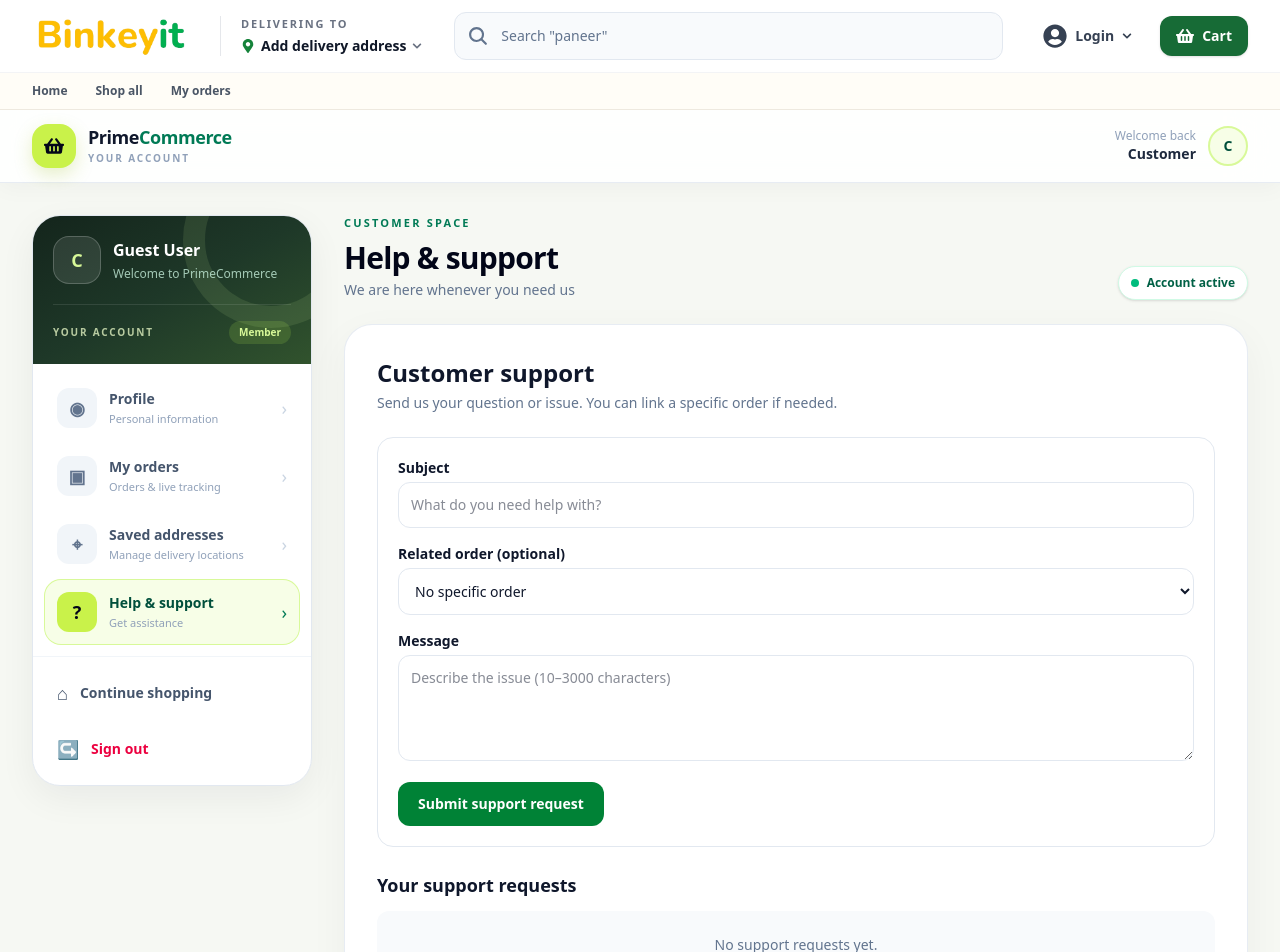
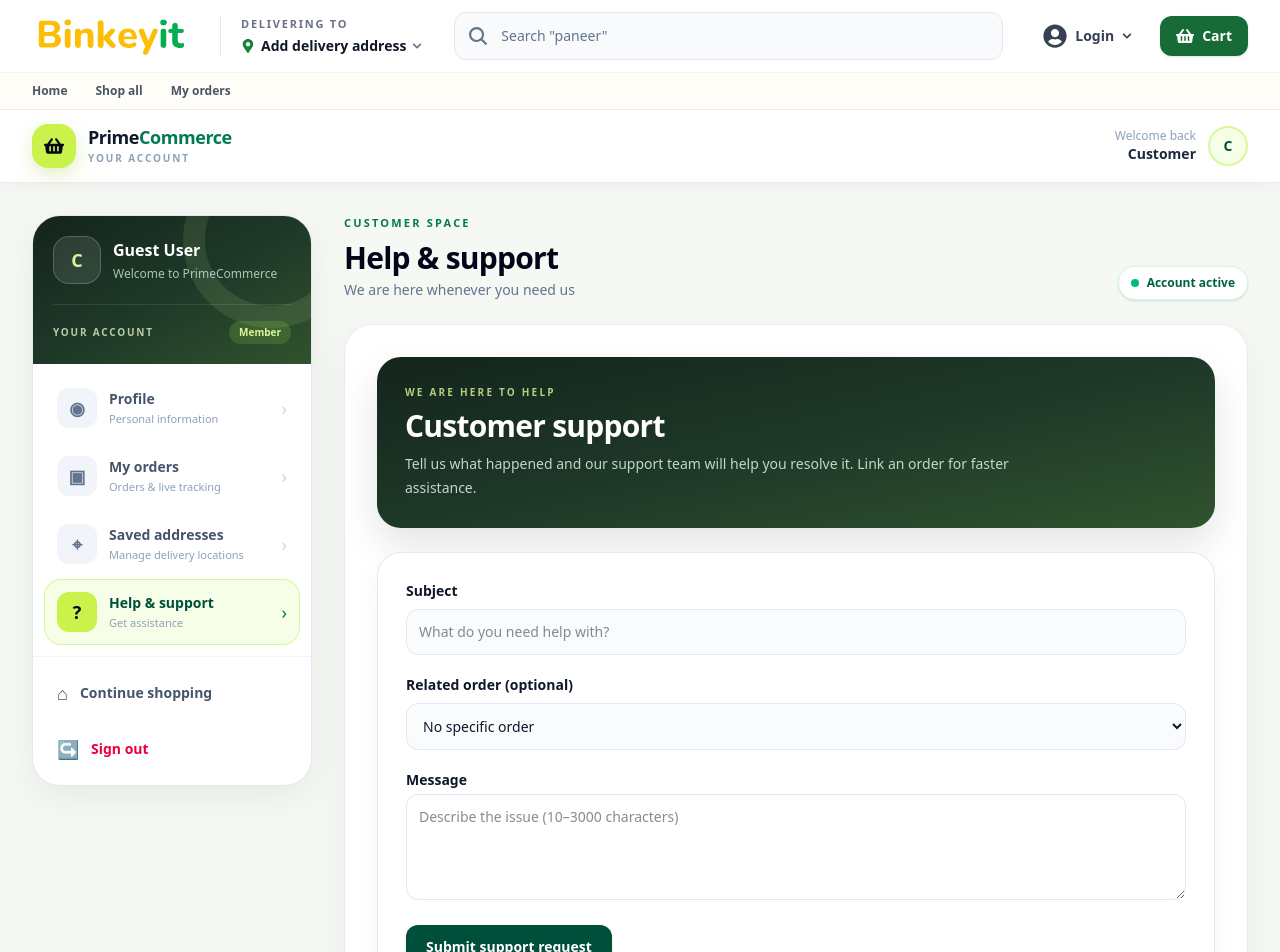
Before and after one commit to LingamGanesh/PrimeCommerce-fullstack, a React (Vite) app in the folder client/: page /dashboard/support in a window 1280 px wide. Shown: the top 952 px of the page. Built offline with nearby package versions, Linux system fonts and the light colour scheme; no server answers.

Commit message:
Polish customer support center and ticket history UI

```diff
--- a/client/src/pages/Support.jsx
+++ b/client/src/pages/Support.jsx
@@ -24,11 +24,11 @@ export default function Support() {
     catch (error) { toast.error(error.response?.data?.message || "Unable to submit support request"); }
     finally { setSending(false); }
   };
-  return <section className="mx-auto max-w-4xl space-y-6"><div><h1 className="text-2xl font-extrabold text-slate-900">Customer support</h1><p className="mt-1 text-sm text-slate-500">Send us your question or issue. You can link a specific order if needed.</p></div>
-    <form onSubmit={submit} className="space-y-4 rounded-2xl border border-slate-200 bg-white p-5"><label className="block text-sm font-semibold">Subject<input required minLength={4} maxLength={120} value={subject} onChange={e => setSubject(e.target.value)} className="mt-1 w-full rounded-xl border border-slate-200 px-3 py-3 font-normal" placeholder="What do you need help with?" /></label>
-      <label className="block text-sm font-semibold">Related order (optional)<select value={orderId} onChange={e => setOrderId(e.target.value)} className="mt-1 w-full rounded-xl border border-slate-200 px-3 py-3 font-normal"><option value="">No specific order</option>{orders.map(order => <option key={order.id} value={order.id}>{order.orderId} · {order.deliveryStatus}</option>)}</select></label>
+  return <section className="mx-auto max-w-5xl space-y-6"><div className="rounded-[24px] bg-gradient-to-br from-[#14251c] via-[#1e3828] to-[#31532d] p-6 text-white shadow-[0_16px_36px_rgba(20,37,28,.12)] sm:p-7"><p className="text-[10px] font-extrabold uppercase tracking-[.22em] text-lime-200/80">We are here to help</p><h1 className="mt-2 text-2xl font-black tracking-tight sm:text-3xl">Customer support</h1><p className="mt-2 max-w-2xl text-sm leading-6 text-emerald-50/80">Tell us what happened and our support team will help you resolve it. Link an order for faster assistance.</p></div>
+    <form onSubmit={submit} className="space-y-5 rounded-[24px] border border-slate-200 bg-white p-5 shadow-[0_10px_30px_rgba(15,23,42,.045)] sm:p-7"><label className="block text-sm font-semibold">Subject<input required minLength={4} maxLength={120} value={subject} onChange={e => setSubject(e.target.value)} className="mt-2 w-full rounded-xl border border-slate-200 bg-slate-50/70 px-3 py-3 font-normal outline-none transition focus:border-emerald-500 focus:bg-white focus:ring-4 focus:ring-emerald-100" placeholder="What do you need help with?" /></label>
+      <label className="block text-sm font-semibold">Related order (optional)<select value={orderId} onChange={e => setOrderId(e.target.value)} className="mt-2 w-full rounded-xl border border-slate-200 bg-slate-50/70 px-3 py-3 font-normal outline-none transition focus:border-emerald-500 focus:bg-white focus:ring-4 focus:ring-emerald-100"><option value="">No specific order</option>{orders.map(order => <option key={order.id} value={order.id}>{order.orderId} · {order.deliveryStatus}</option>)}</select></label>
       <label className="block text-sm font-semibold">Message<textarea required minLength={10} maxLength={3000} rows={4} value={message} onChange={e => setMessage(e.target.value)} className="mt-1 w-full rounded-xl border border-slate-200 px-3 py-3 font-normal" placeholder="Describe the issue (10–3000 characters)" /></label>
-      <button disabled={sending} className="rounded-xl bg-green-700 px-5 py-3 text-sm font-bold text-white disabled:opacity-50">{sending ? "Submitting…" : "Submit support request"}</button></form>
-    <div><h2 className="mb-3 text-lg font-bold">Your support requests</h2>{loading ? <p className="py-8 text-center text-sm text-slate-400">Loading…</p> : <div className="space-y-3">{tickets.map(ticket => <article key={ticket._id} className="rounded-2xl border border-slate-200 bg-white p-5"><div className="flex flex-wrap items-start justify-between gap-2"><div><h3 className="font-bold text-slate-900">{ticket.subject}</h3><p className="mt-1 text-xs text-slate-400">{ticket.orderId?.orderId ? `Order ${ticket.orderId.orderId} · ` : ""}{new Date(ticket.createdAt).toLocaleString()}</p></div><span className="rounded-full bg-amber-50 px-3 py-1 text-xs font-bold capitalize text-amber-800">{ticket.status.replaceAll("_", " ")}</span></div><p className="mt-3 whitespace-pre-wrap text-sm text-slate-600">{ticket.message}</p>{ticket.adminReply && <div className="mt-4 rounded-xl bg-green-50 p-4"><p className="text-xs font-bold uppercase text-green-800">Support reply</p><p className="mt-1 whitespace-pre-wrap text-sm text-green-950">{ticket.adminReply}</p></div>}</article>)}{!tickets.length && <p className="rounded-xl bg-slate-50 p-6 text-center text-sm text-slate-500">No support requests yet.</p>}</div>}</div>
+      <button disabled={sending} className="rounded-xl bg-emerald-900 px-5 py-3 text-sm font-extrabold text-white shadow-sm transition hover:bg-emerald-950 disabled:opacity-50">{sending ? "Submitting…" : "Submit support request"}</button></form>
+    <div><div className="mb-4"><p className="text-[10px] font-extrabold uppercase tracking-[.2em] text-emerald-700">Previous conversations</p><h2 className="mt-1 text-xl font-black text-slate-950">Your support requests</h2></div>{loading ? <p className="py-8 text-center text-sm text-slate-400">Loading…</p> : <div className="space-y-3">{tickets.map(ticket => <article key={ticket._id} className="rounded-[22px] border border-slate-200 bg-white p-5 shadow-sm"><div className="flex flex-wrap items-start justify-between gap-2"><div><h3 className="font-bold text-slate-900">{ticket.subject}</h3><p className="mt-1 text-xs text-slate-400">{ticket.orderId?.orderId ? `Order ${ticket.orderId.orderId} · ` : ""}{new Date(ticket.createdAt).toLocaleString()}</p></div><span className="rounded-full bg-amber-50 px-3 py-1 text-xs font-bold capitalize text-amber-800">{ticket.status.replaceAll("_", " ")}</span></div><p className="mt-3 whitespace-pre-wrap text-sm text-slate-600">{ticket.message}</p>{ticket.adminReply && <div className="mt-4 rounded-2xl border border-emerald-100 bg-emerald-50 p-4"><p className="text-xs font-bold uppercase text-green-800">Support reply</p><p className="mt-1 whitespace-pre-wrap text-sm text-green-950">{ticket.adminReply}</p></div>}</article>)}{!tickets.length && <p className="rounded-xl bg-slate-50 p-6 text-center text-sm text-slate-500">No support requests yet.</p>}</div>}</div>
   </section>;
 }
```
